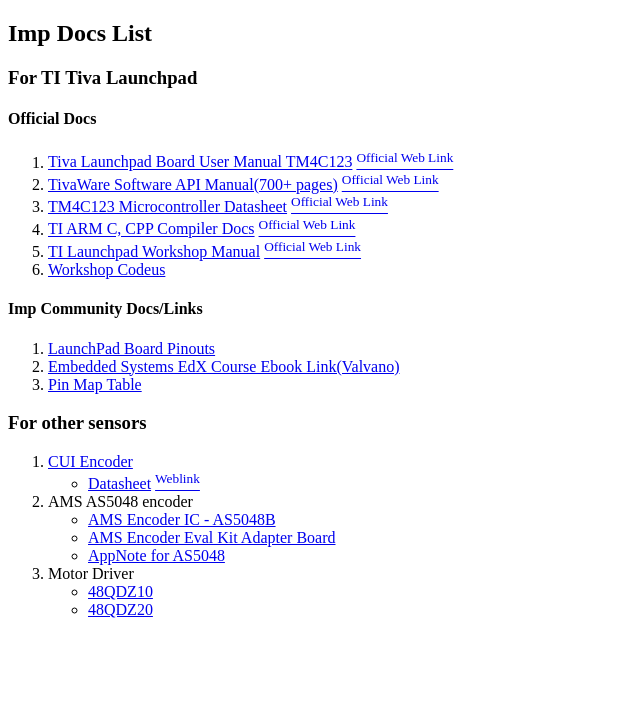
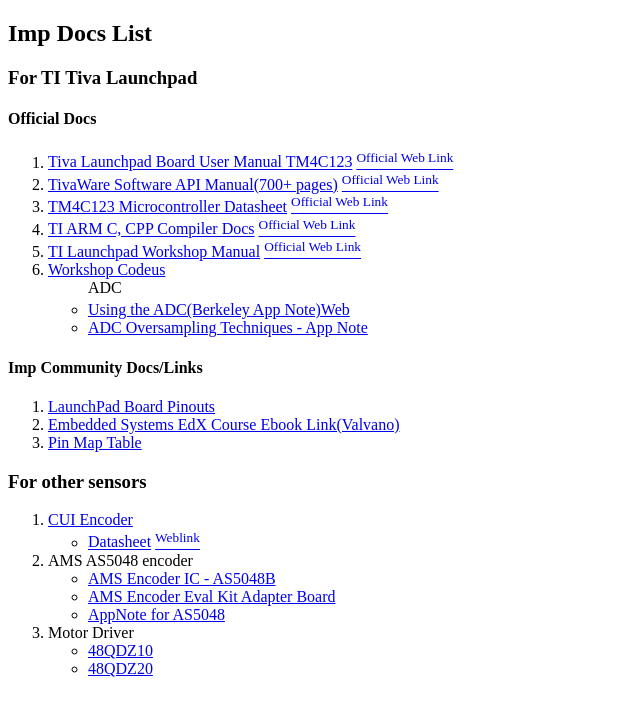
Before and after one commit to t27/tiva-docs, a plain HTML site: page index.html in a window 1280 px wide. Shown: the whole page, without its empty margins (0-640 px from the left). Drawn offline with Linux system fonts and the light colour scheme.

Commit message:
Added ADC links

```diff
--- a/index.html
+++ b/index.html
@@ -30,12 +30,26 @@
       </li>
 
       <li>
-        <a href="ti\TM4C123G_LaunchPad_Workshop_Workbook.pdf">TI Launchpad Workshop Manual</a>
+        <a href="ti/TM4C123G_LaunchPad_Workshop_Workbook.pdf">TI Launchpad Workshop Manual</a>
         <a href="http://software-dl.ti.com/trainingTTO/trainingTTO_public_sw/GSW-TM4C123G-LaunchPad/TM4C123G_LaunchPad_Workshop_Workbook.pdf"><sup>Official Web Link</sup></a>
       </li>
       <li>
         <a href="https://github.com/t27/tiva-docs/tree/gh-pages/ti/TM4C123G_LaunchPad_Workshop">Workshop Codeus</a>
       </li>
+
+      <ul>
+        ADC
+        <li>
+          <a href="ti/Tiva ADC - an01247.pdf">Using the ADC(Berkeley App Note)<sup><a href="https://chess.eecs.berkeley.edu/eecs149/sp09/docs/an01247.pdf">Web</a></sup></a>
+        </li>
+        <li>
+          <a href="http://www.ti.com/lit/an/spma001a/spma001a.pdf">ADC Oversampling Techniques - App Note </a>
+        </li>
+      </ul>
+
+
+
+
     </ol>
 
     <h4>Imp Community Docs/Links</h4>
```
Also changed, not shown: 6 other files.
